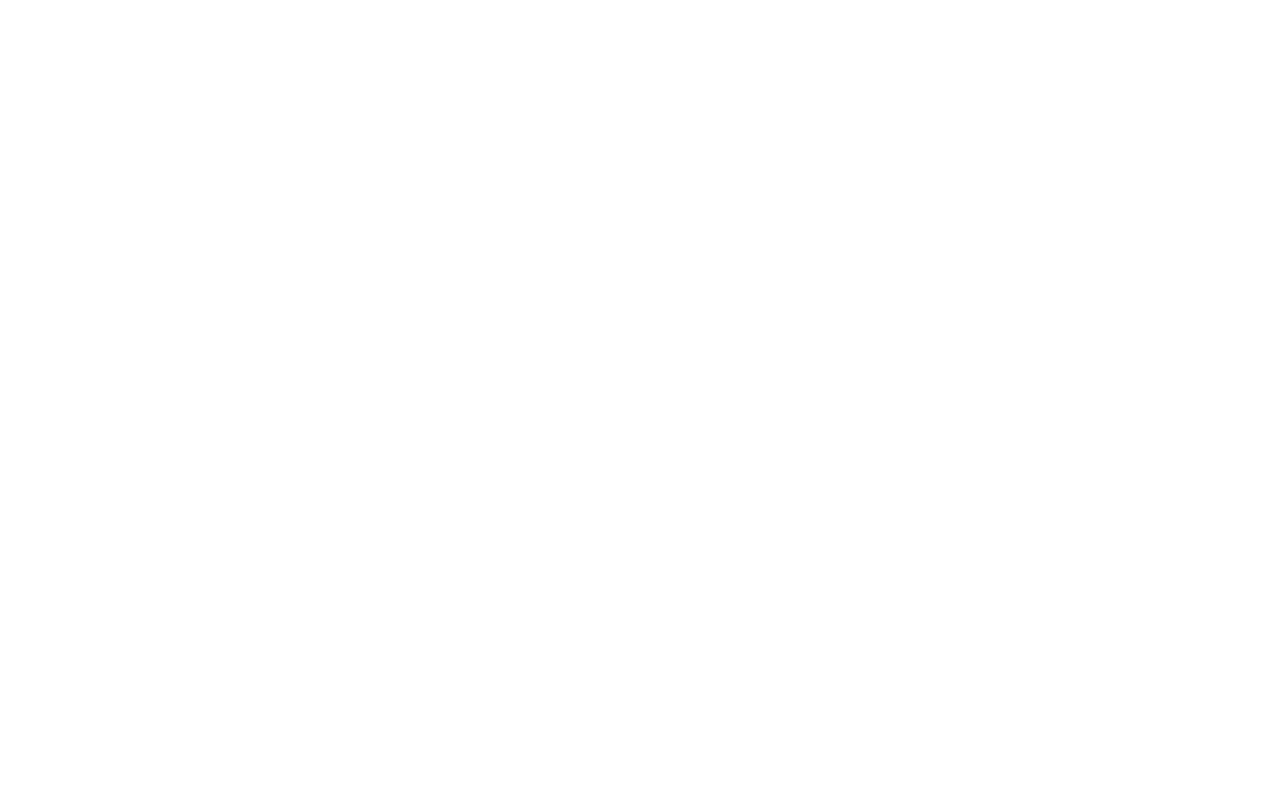
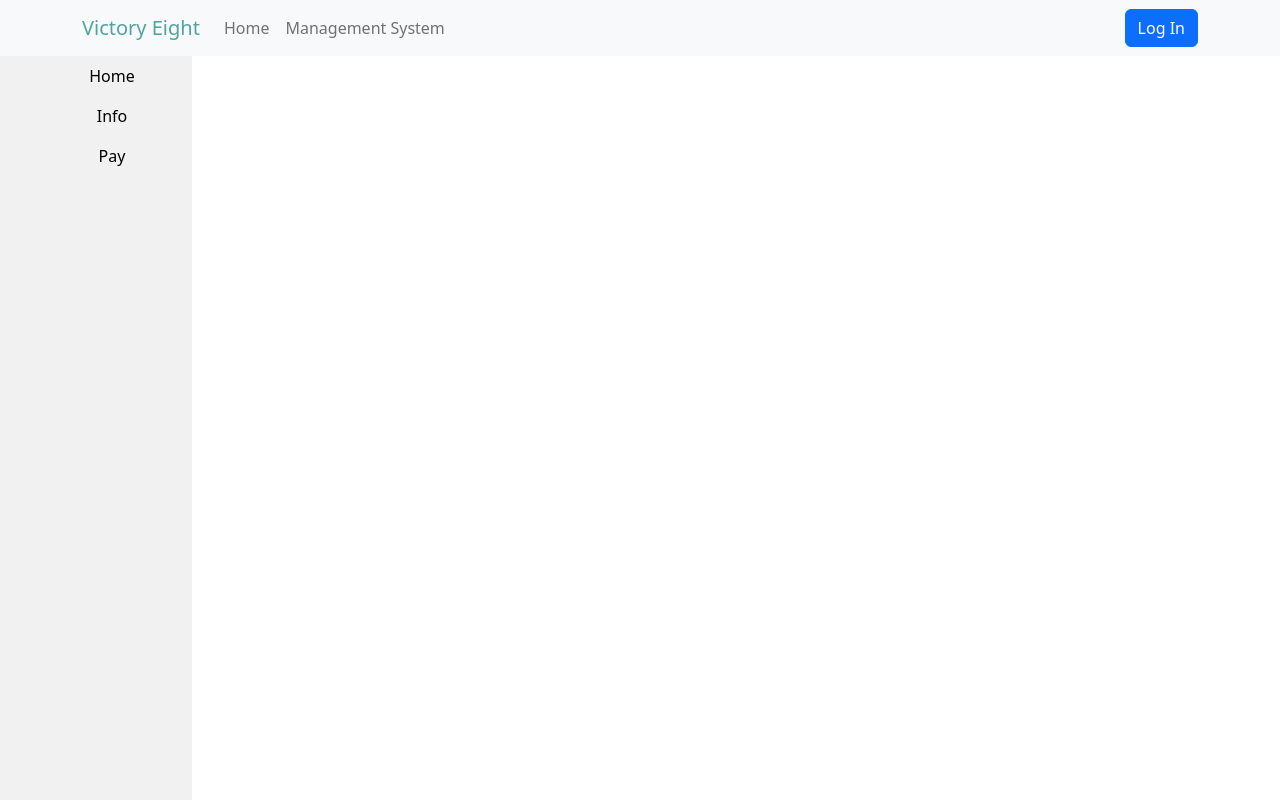
Before and after one commit to 52147/CS673-Project-Fronted, a React (Create React App) app: page /garageData in a window 1280 px wide. Built offline with nearby package versions, Linux system fonts and the light colour scheme.

Commit message:
clickHandler

```diff
--- /dev/null
+++ b/src/parking-garage-automation/garage-data/garage-data.js
@@ -0,0 +1,9 @@
+const GarageData = () => {
+    return(<>
+
+        </>
+    )
+
+
+}
+export default GarageData;
--- /dev/null
+++ b/src/parking-garage-automation/garage-data/index.js
@@ -0,0 +1,24 @@
+
+import GarageData from "./garage-data";
+import ListBar from "../listBar/listBar";
+import NavBar from "../navBar/navBar";
+
+
+const GarageDataComponent = () =>{
+    return(<>
+            <div className="row"><NavBar></NavBar></div>
+            <div className="row">
+                <div className="col-2">
+                    <ListBar></ListBar>
+                </div>
+                <div className="col-10">
+                    <GarageData></GarageData>
+                </div>
+            </div>
+
+
+        </>
+    )
+}
+
+export default GarageDataComponent;
--- a/src/parking-garage-automation/index.js
+++ b/src/parking-garage-automation/index.js
@@ -2,6 +2,8 @@
 import {Route, Routes} from "react-router";
 import ParkingPaymentComponent from "./parking-payment";
 import {InputCar} from "./InputCar/InputCar";
+import GarageDataComponent from "./garage-data";
+
 
 
 function ParkingGarageAutomation(){
@@ -10,6 +12,7 @@
             <Route path="information" element={<ParkingInformationComponent/>}/>
             <Route path="payment" element={<ParkingPaymentComponent/>}/>
             <Route path='/' exact element={<InputCar />} />
+            <Route path='/garageData' exact element={<GarageDataComponent/>} />
         </Routes>
     )
 
--- /dev/null
+++ b/src/parking-garage-automation/listBar/index.js
@@ -0,0 +1,11 @@
+import ListBar from "./listBar";
+
+
+const ListBarComponent = () =>{
+    return(<>
+        <ListBar></ListBar>
+        </>
+    )
+}
+
+export default ListBarComponent;
--- /dev/null
+++ b/src/parking-garage-automation/listBar/listBar.js
@@ -0,0 +1,28 @@
+import ListGroup from 'react-bootstrap/ListGroup';
+import {useNavigate} from "react-router";
+import styles from "./listBar.module.css"
+
+const ListBar = () => {
+
+    const alertClicked = () => {
+        alert('You clicked the third ListGroupItem');
+    };
+
+    const navigate = useNavigate()
+
+    const navHome = ()=>{
+        navigate('/');
+    }
+
+
+    return (
+            <ul>
+                <li><a className="active" href="#home">Home</a></li>
+                <li><a href="#news">Info</a></li>
+                <li><a href="#contact">Pay</a></li>
+            </ul>
+    );
+
+
+}
+export default ListBar;
--- /dev/null
+++ b/src/parking-garage-automation/listBar/listBar.module.css
@@ -0,0 +1,27 @@
+ul {
+    list-style-type: none;
+    margin: 0;
+    padding: 0;
+    width: 15%;
+    background-color: #f1f1f1;
+    position: fixed;
+    height: 100%;
+    overflow: auto;
+}
+
+li a {
+    display: block;
+    color: #000;
+    padding: 8px 16px;
+    text-decoration: none;
+}
+
+li a.active {
+    background-color: #04AA6D;
+    color: white;
+}
+
+li a:hover:not(.active) {
+    background-color: #555;
+    color: white;
+}
--- a/src/parking-garage-automation/navBar/navBar.js
+++ b/src/parking-garage-automation/navBar/navBar.js
@@ -1,17 +1,31 @@
 import {Container, Navbar, Nav, Button} from "react-bootstrap";
 import styles from './navBar.module.css'
+import {useNavigate} from "react-router";
+
+
 
 const NavBar = () =>{
+    const navigate = useNavigate()
+
+    const navHome = ()=>{
+        navigate('/');
+    }
+
+    const navManagementSystem = ()=>{
+
+    }
+
+
     return(<>
             <Navbar bg="light">
                 <Container>
-                    <Navbar.Brand href="#home">
+                    <Navbar.Brand onClick={navHome}>
                         <div className={styles.textColor}>Victory Eight</div>
                     </Navbar.Brand>
 
-                        <Nav className="me-auto">
-                            <Nav.Link href="#home">Home</Nav.Link>
-                            <Nav.Link href="#features">Management System</Nav.Link>
+                        <Nav className="me-auto" >
+                            <Nav.Link onClick={navHome}>Home</Nav.Link>
+                            <Nav.Link onClick={navManagementSystem}>Management System</Nav.Link>
                         </Nav>
 
                     <Button id="logInButton" >Log In</Button>
--- a/src/parking-garage-automation/parking-information/parking-info.js
+++ b/src/parking-garage-automation/parking-information/parking-info.js
@@ -1,9 +1,11 @@
 import {Button} from "react-bootstrap";
 import styles from './parking-info.module.css'
+import {useNavigate} from "react-router";
 
 const ParkingInformation = () =>{
+    const navigate = useNavigate()
     const payButtonClickHandler = () =>{
-
+        navigate('/payment');
     }
 
     return(<>
--- a/src/parking-garage-automation/parking-information/parking-info.module.css
+++ b/src/parking-garage-automation/parking-information/parking-info.module.css
@@ -4,7 +4,7 @@
 
 .payButton{
     width : 25%;
-    font-size: x-large;
+    font-size: x-large !important;
 /*
     color: #50A3A2 !important;
 */
@@ -14,7 +14,7 @@
     text-align: center;
     position:fixed;
     width: 100%;
-    height: 65%;
+    height: 75%;
     background-size: cover;
     background: #50A3A2 center;
 }
--- a/src/parking-garage-automation/parking-payment/parking-pay.js
+++ b/src/parking-garage-automation/parking-payment/parking-pay.js
@@ -117,11 +117,9 @@
 
 
                             </div>
+
                         </div>
                     }
-
-
-
 
                 </div>
 
@@ -129,6 +127,7 @@
 
             </div>
 
+
         </>
     )
 }
--- a/src/parking-garage-automation/parking-payment/parking-pay.module.css
+++ b/src/parking-garage-automation/parking-payment/parking-pay.module.css
@@ -1,6 +1,6 @@
 .payButton{
     width : 25%;
-    font-size: x-large;
+    font-size: x-large !important;
 }
 
 
```
